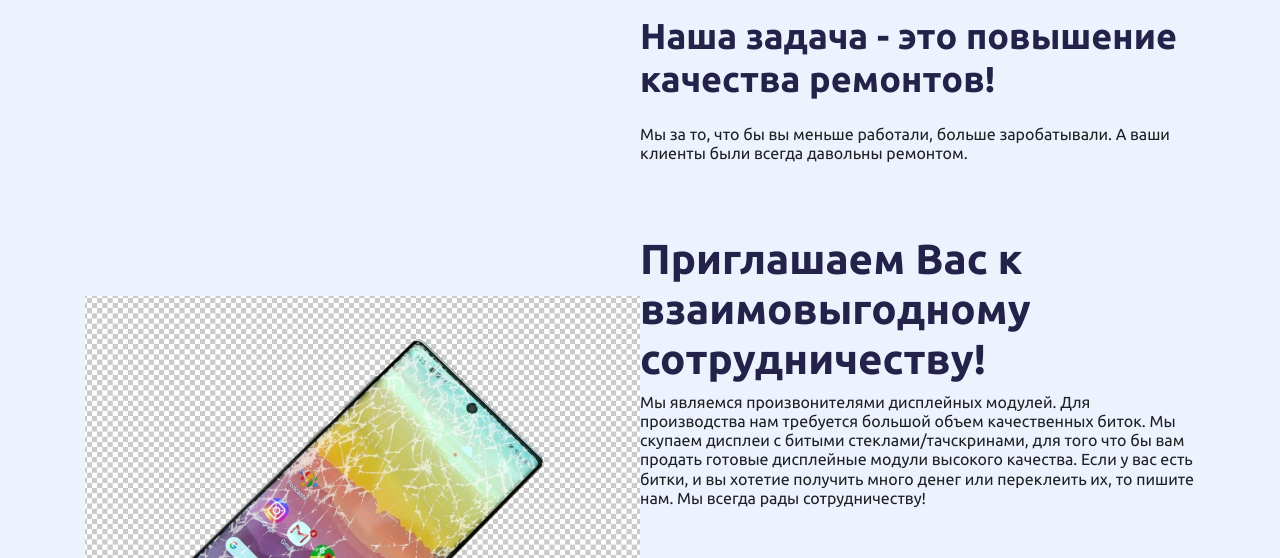
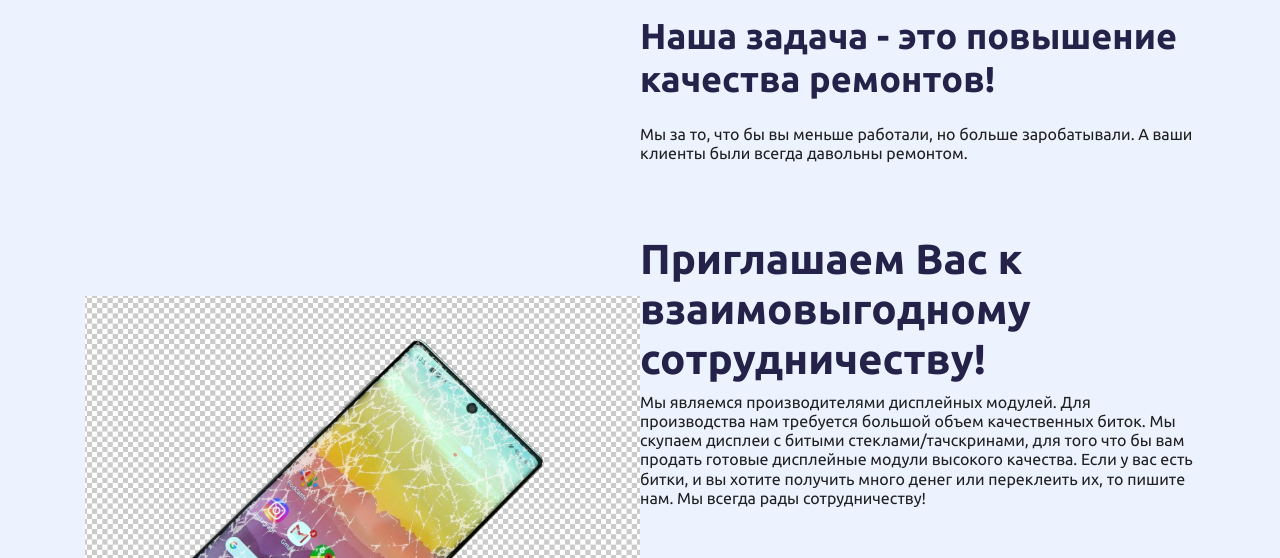
Before and after one commit to asperinegsm/lcdshop.by, a plain HTML site: page index.html in a window 1280 px wide. Shown: the part 1460-2018 px from the top of the page. Drawn offline with Linux system fonts and the light colour scheme.

Commit message:
Update index.html

```diff
--- a/index.html
+++ b/index.html
@@ -165,14 +165,14 @@
                 </div>
                 <div class="who__content__info">
                     <h2>Наша задача - это повышение качества ремонтов!</h2>
-                    <p>Мы за то, что бы вы меньше работали, больше заробатывали.
+                    <p>Мы за то, что бы вы меньше работали, но больше заробатывали.
                         А ваши клиенты были всегда давольны ремонтом.</p>
 
                     <h1> Приглашаем Вас к взаимовыгодному сотрудничеству!</h1>
-                    <p> Мы являемся произвонителями дисплейных модулей.
+                    <p> Мы являемся производителями дисплейных модулей.
                         Для производства нам требуется большой объем качественных биток.
                         Мы скупаем дисплеи с битыми стеклами/тачскринами, для того что бы вам продать готовые дисплейные модули высокого качества.
-                        Если у вас есть битки, и вы хотетие получить много денег или переклеить их, то пишите нам.
+                        Если у вас есть битки, и вы хотите получить много денег или переклеить их, то пишите нам.
                         Мы всегда рады сотрудничеству!</p>
                     <h2>Наши преимущества</h2>
                     <div class="advantages">
```
